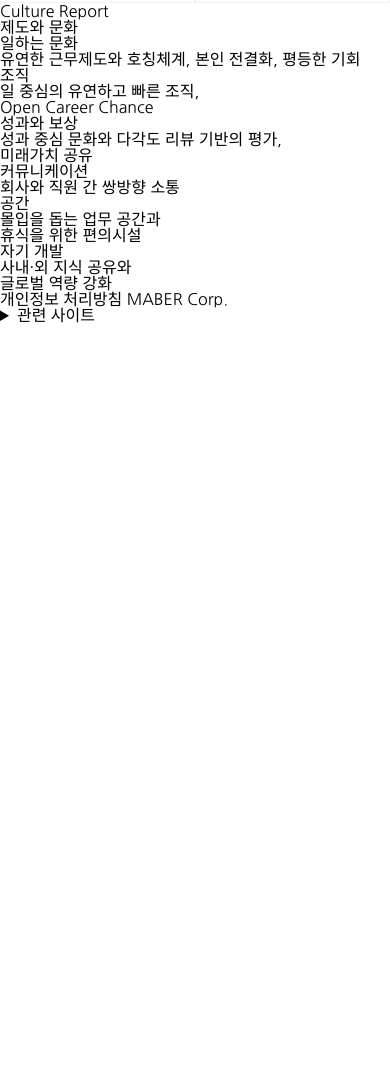
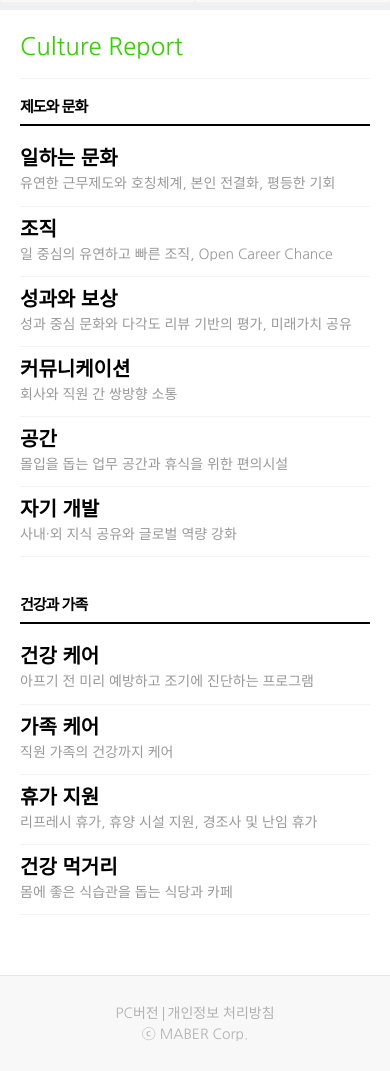
Before and after one commit to skgml0/maber-web, a plain HTML site: page index.html in a window 390 px wide. Shown: the part 465-1536 px from the top of the page. Before the commit the page ends 844 px from the top, so only its background shows below. Drawn offline with Linux system fonts and the light colour scheme.

Commit message:
11/27페어프로그래밍 mobile view finish

```diff
--- a/index.html
+++ b/index.html
@@ -74,9 +74,10 @@
       </header>
 
       <section class="culture-sect">
-       <h2>Culture Report</h2>
-       <h3 class="txt-hide">네이버 문화</h3>
         <div>
+          <h2 class="culture-tit">Culture Report</h2>
+          <strong class="txt-hide">네이버 문화</strong>
+          <div class="list-container">
             <h3>제도와 문화</h3>
             <ul>
               <li>
@@ -88,15 +89,13 @@
               <li>
                 <a href="javascript:void(0)">
                   <strong>조직</strong>
-               <p>일 중심의 유연하고 빠른 조직, <br />Open Career Chance</p>
+                  <p>일 중심의 유연하고 빠른 조직, Open Career Chance</p>
                 </a>
               </li>
               <li>
                 <a href="javascript:void(0)">
                   <strong>성과와 보상</strong>
-               <p>
-                 성과 중심 문화와 다각도 리뷰 기반의 평가, <br />미래가치 공유
-               </p>
+                  <p>성과 중심 문화와 다각도 리뷰 기반의 평가, 미래가치 공유</p>
                 </a>
               </li>
               <li>
@@ -108,22 +107,55 @@
               <li>
                 <a href="javascript:void(0)">
                   <strong>공간</strong>
-               <p>몰입을 돕는 업무 공간과 <br />휴식을 위한 편의시설</p>
+                  <p>몰입을 돕는 업무 공간과 휴식을 위한 편의시설</p>
                 </a>
               </li>
               <li>
                 <a href="javascript:void(0)">
                   <strong>자기 개발</strong>
-               <p>사내·외 지식 공유와 <br />글로벌 역량 강화</p>
+                  <p>사내·외 지식 공유와 글로벌 역량 강화</p>
                 </a>
               </li>
             </ul>
           </div>
+          <div class="list-container">
+            <h3>건강과 가족</h3>
+            <ul>
+              <li>
+                <a href="javascript:void(0)">
+                  <strong>건강 케어</strong>
+                  <p>아프기 전 미리 예방하고 조기에 진단하는 프로그램</p>
+                </a>
+              </li>
+              <li>
+                <a href="javascript:void(0)">
+                  <strong>가족 케어</strong>
+                  <p>직원 가족의 건강까지 케어</p>
+                </a>
+              </li>
+              <li>
+                <a href="javascript:void(0)">
+                  <strong>휴가 지원</strong>
+                  <p>리프레시 휴가, 휴양 시설 지원, 경조사 및 난임 휴가</p>
+                </a>
+              </li>
+              <li>
+                <a href="javascript:void(0)">
+                  <strong>건강 먹거리</strong>
+                  <p>몸에 좋은 식습관을 돕는 식당과 카페</p>
+                </a>
+              </li>
+            </ul>
+          </div>
+        </div>
       </section>
-     <footer>
+      <footer class="footer">
         <small>
+          <div>
+            <a href="javascript:void(0)">PC버전</a>
             <a href="javascript:void(0)">개인정보 처리방침</a>
-         <a href="javascript:void(0)">MABER Corp.</a>
+          </div>
+          <a href="javascript:void(0)">ⓒ MABER Corp.</a>
         </small>
         <details>
           <summary>관련 사이트</summary>
--- a/style/style.css
+++ b/style/style.css
@@ -23,6 +23,7 @@
 }
 body {
   font-family: 'Nanum Gothic', sans-serif;
+  background: #f8f8f8;
 }
 .header {
   width: 100%;
@@ -103,10 +104,9 @@ main {
 .slide2 {
   background: no-repeat url('../img/back2.jpg');
 }
-
 .slide > div {
   display: flex;
- padding-top: 137px;;
+  padding-top: 137px;
   align-items: center;
   flex-direction: column;
   color: #fff;
@@ -138,7 +138,6 @@ main {
   margin-top: 20px;
   font-size: 14px;
 }
-
 .slide > div > a::after {
   content: '';
   float: right;
@@ -147,13 +146,11 @@ main {
   background: url('../img/chevron-right.svg') no-repeat;
   background-size: cover;
 }
-
 .category {
   display: flex;
   flex-wrap: wrap;
   position: relative;
   width: 100%;
-
 }
 .category li {
   display: flex;
@@ -162,7 +159,7 @@ main {
   width: 50%;
   height: 77px;
   text-align: center;
-  border : 1px solid #f2f2f2;
+  border: 1px solid #f2f2f2;
   box-sizing: border-box;
 }
 .category li::after {
@@ -176,7 +173,6 @@ main {
   content: '';
 }
 .category a {
-
 }
 .category em {
   font-size: 18px;
@@ -190,8 +186,105 @@ main {
   padding: 2px 6px 3px;
   border-radius: 10px;
   background-color: #00b800;
-  color:white;
+  color: white;
   vertical-align: -1px;
+}
+/* culture-sect */
+
+.culture-sect {
+  background-color: #eff0f2;
+  padding-top: 7px;
+  display: flex;
+  justify-content: flex-start;
+}
+
+.culture-sect > div {
+  width: 100%;
+  background-color: #fff;
+  padding: 0 20px 40px;
 
 }
-/* culture-sect */
+.culture-tit {
+  font-size: 24px;
+  color: #34d000;
+  padding-top: 24px;
+  padding-bottom: 20px;
+  border-bottom: 1px solid #f3f3f3;
+}
+
+.culture-sect > h3 {
+  padding-bottom: 10px;
+  border-bottom: 2px solid #000;
+  font-size: 15px;
+  letter-spacing: -1px;
+}
+.list-container {
+  padding-bottom: 20px;
+}
+.list-container h3 {
+  margin-top: 20px;
+  padding-bottom: 10px;
+  border-bottom: 2px solid #000;
+  font-size: 15px;
+  font-weight: 700;
+  letter-spacing: -1px;
+}
+.list-container ul:first-child {
+  margin-bottom: 30px;
+}
+.list-container li {
+  padding: 10px 0 9px;
+  border-bottom: 1px solid #f3f3f3;
+}
+
+.list-container li:first-child {
+  padding: 20px 0 10px;
+}
+
+.list-container a {
+  line-height: 25px;
+}
+.list-container li strong {
+  display: block;
+  font-size: 20px;
+  font-weight: 700;
+  color: #000
+}
+.list-container li p {
+  font-size: 14px;
+  color: #999;
+}
+
+/* footer */
+
+.footer {
+  display: flex;
+  flex-direction: column;
+  align-items: center;
+  padding: 30px 0;
+  border-top: 1px solid #e6e6e6;
+  font-size: 14px;
+  color: #B2B2B2;
+}
+
+.footer details {
+  display: none;
+}
+.footer small {
+display: flex;
+flex-direction: column;
+align-items: center;
+}
+.footer small a:last-child {
+  margin-top: 6px;
+}
+.footer div a:first-child::after {
+  content: " ";
+  display: inline-block;
+  width: 1px;
+  height: 14px;
+  background-color: #B2B2B2;
+  margin-left: 4px;
+  vertical-align: -3px;
+  /* vertical-align: bottom; */
+}
```
Also changed, not shown: 1 other file. Lines whose indentation alone changed are shown as unchanged.
